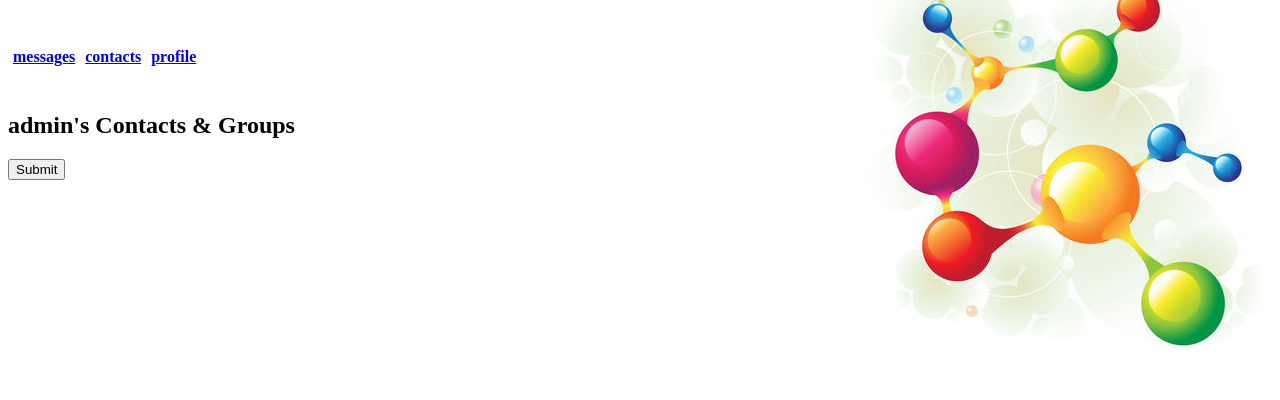
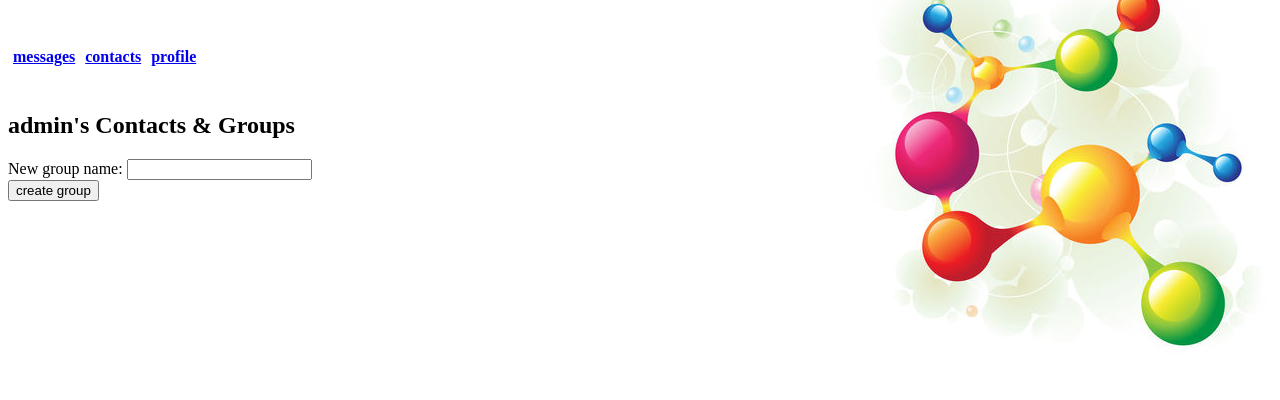
Before and after one commit to ziadawn/Capstone, a Django app: page /groups/ in a window 1280 px wide. Shown: the part 45-445 px from the top of the page. Run offline with Django 3.2, Linux system fonts and the light colour scheme; a user stored in the database is signed in; data comes from the database, SQL or seed files in the repository; both versions use the stored data as it was after the commit.

Commit message:
Currently working yay

```diff
--- a/capstone/molecule/templates/molecule/groups.html
+++ b/capstone/molecule/templates/molecule/groups.html
@@ -7,6 +7,7 @@
 
     <div>
         {% for group in groups %}
+
         <p>{{group.name}}</p>
         <ul>
             {% for contact in group.contacts.all %}
@@ -20,12 +21,13 @@
 
     </div>
 
-<form action="">
+<form action="" method="post">
+    {% csrf_token %}
 
+    New group name: <input type="text" name="group_name"/> <br/>
 
+    <button type="submit">create group</button><br/>
 
-
-    <input type="submit" />
 </form>
 
 <!--from model:-->
--- a/capstone/molecule/views.py
+++ b/capstone/molecule/views.py
@@ -32,6 +32,8 @@ def create_account(request):
         login(request, user)
         profile = UserProfile(user=user)                # red user is from the models and white user is in this scope
         profile.save()
+        group = Group(name='default', user=user)                                 # name variable and referencing a Class
+        group.save()
         return HttpResponseRedirect(reverse('molecule:profile'))
     return render(request, 'molecule/create_account.html')
     # return HttpResponse('create account')
@@ -79,11 +81,8 @@ def edit_profile(request):
 @login_required
 def groups(request):                # the name of this link is "contacts"
     if request.method == 'POST':
-        new_group = Group()
+        new_group = Group(name=request.POST['group_name'], user=request.user)   # create new group
         new_group.save()
-        # create new group
-        pass
-
 
     groups = Group.objects.filter(user=request.user)
     return render(request, 'molecule/groups.html', {'groups': groups})
```
Also changed, not shown: capstone/db.sqlite3.
